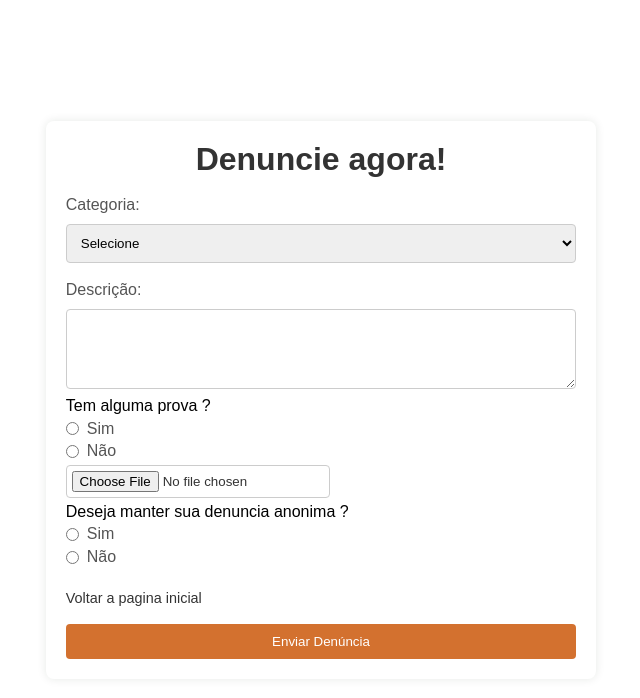
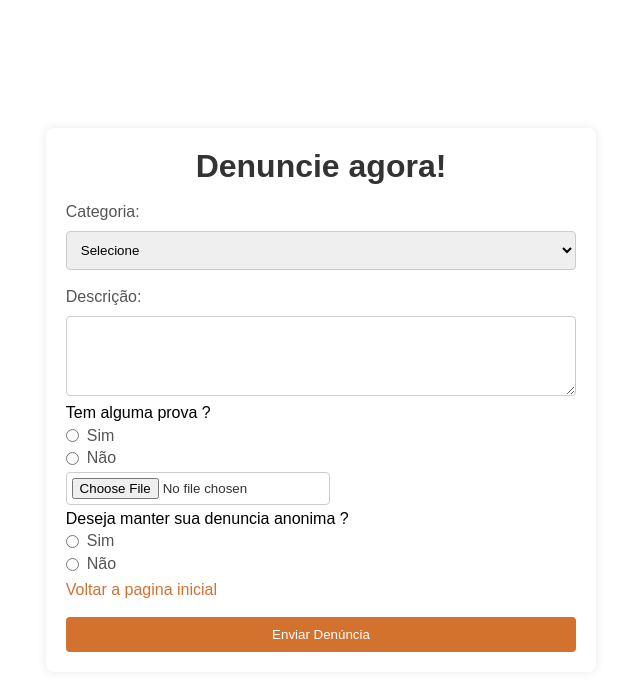
Before and after one commit to Key0303/protection_violence, a PHP site: page /src/denuncia.html in a window 1280 px wide. Shown: the top 698 px of the page, without its empty margins (319-959 px from the left). Run offline with PHP 8.4, Linux system fonts and the light colour scheme.

Commit message:
feat: denuncia page updated

```diff
--- a/src/css/styles1.css
+++ b/src/css/styles1.css
@@ -150,10 +150,10 @@ button:hover {
   margin-top: 1rem;
 }
 
-.login-info p a,
-.login-info p {
-  font-size: 0.8rem;
-  color: #333;
+.form-info p a,
+.form-info p {
+  font-size: 1rem;
+  color: var(--terteary);
   cursor: pointer;
 }
 .container .input-box input[type="radio"] {
--- a/src/denuncia.html
+++ b/src/denuncia.html
@@ -55,7 +55,7 @@
           </div>
         </div>
 
-        <div class="login-info">
+        <div class="form-info">
           <p><a href="/" id="visitorLink">Voltar a pagina inicial</a></p>
         </div>
         <button type="submit">Enviar Denúncia</button>
```
